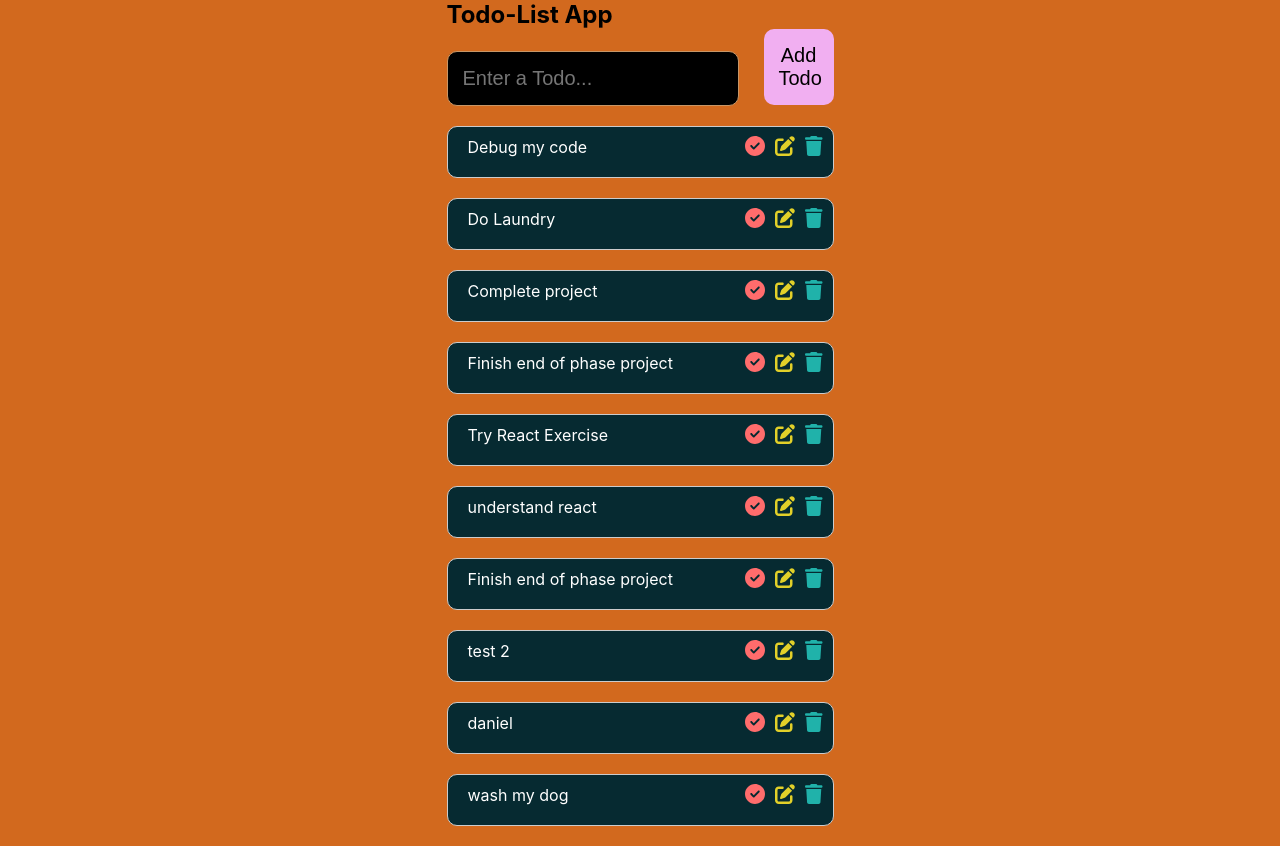
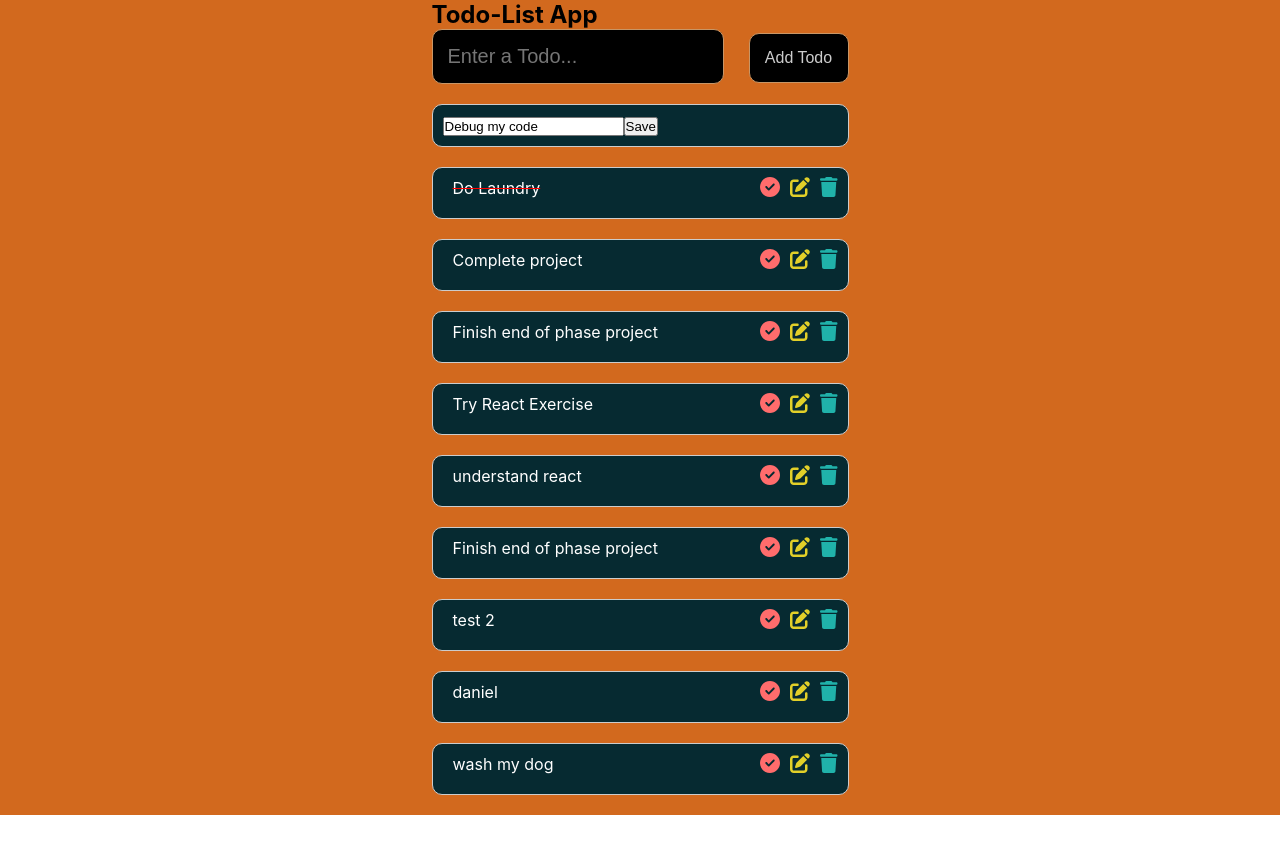
Before and after one commit to BlackHawk0/to-do, a React (Create React App) app: page / in a window 1280 px wide. Both pictures are taken after a click on the button 785 px from the left and 147 px from the top of the page. After the commit the page ends 815 px from the top, so only its background shows below. Built offline with nearby package versions, Linux system fonts and the light colour scheme; data requests are answered from the project's data file.

Commit message:
edit and deete buttons

```diff
--- a/src/App.css
+++ b/src/App.css
@@ -42,19 +42,20 @@
 }
 
 .button-add {
-  width: 70px;
-  padding: 15px 15px;
-  font-size: 20px;
+  outline: none;
+  width: 100px;
+  padding: 15px;
+  font-size: 16px;
+  color: #ccc;
+  background-color: #000000;
+  border: 1px solid #c89666;
   border-radius: 10px;
-  border: 0;
-  background-color: #f1aff1;
-  cursor: pointer;
 }
+
 
 .list-item {
   display: flex;
   margin: 20px 0;
-  /* border: 1px solid #ccc; */
   border-radius: 10px;
   padding: 10px;
   max-height: 30px;
@@ -133,10 +134,12 @@ button:focus {
 }
 
 
-/* .strike{
+ .strike{
   text-decoration: line-through;
   color: red
 }
+
+/*
 .todo{
     font-family: 'Roboto', sans-serif;
     display: flex;
--- a/src/App.js
+++ b/src/App.js
@@ -15,6 +15,11 @@ function App() {
     .then(data => setTest(data))
   }, [])
 
+  function deleteTodo(id){
+    const newTodo = test.filter(todo => todo.id !== id)
+    setTest(newTodo)
+  }
+
 
   return (
     <div className="container">
@@ -23,12 +28,12 @@ function App() {
           <Header />
         </div>
         <div>
-         <TodoForm />
+         <TodoForm items={test} del={deleteTodo}/>
           {/* <TodoForm input={input}  setInput={setInput} todos={todos} setTodos={setTodos} editTodo={editTodo} setEditTodo={setEditTodo}/> */}
         </div>
         <div>
          {/* <TodoList todos={todos} setTodos={setTodos} editTodo={editTodo} setEditTodo={setEditTodo}/> */}
-         <TodoList todos={test} />
+         {/* <TodoList todos={test} /> */}
 
         </div>
       </div>
--- a/src/component/Todo.js
+++ b/src/component/Todo.js
@@ -1,7 +1,43 @@
-import React from 'react'
+import React, {useState} from 'react'
 import '../App.css'
 
-function Todo({todo}) {
+function Todo({todo, del}) {
+
+    const [isEditing, setIsEditing] = useState(false)
+    const [newTitle, setNewTitle] = useState(todo.title)
+
+    function handleComplete(){
+        todo.completed = !todo.completed
+    }
+    function handleEdit(){
+        setIsEditing(true)
+    }
+
+    function handleChange(e){
+        setNewTitle(e.target.value)
+    }
+
+    function handleUpdate(e){
+        e.preventDefault()
+        todo.title = newTitle
+        setIsEditing(false)
+    }
+
+    function handleDelete(){
+        del(todo.id)
+    }
+
+    if(isEditing){
+        return(
+            <div className='wrap'>
+                <form className='todo-edit-form' onSubmit={handleUpdate}>
+                    <input type='text' value={newTitle} onChange={handleChange}/>
+                    <button>Save</button>
+                </form>
+            </div>
+        )
+    }
+
     return (
         <div className={todo.completed ? "strike" : " "}>
         <div className= 'wrap'>
@@ -10,13 +46,13 @@ function Todo({todo}) {
 
         </div>
         <div className="todo1">
-            <button className='button-complete'>
+            <button className='button-complete' onClick={handleComplete}>
                 <i className='fa fa-check-circle'></i>
             </button>
-            <button className='button-edit'>
+            <button className='button-edit' onClick={handleEdit}>
                 <i className='fa fa-edit'></i>
             </button>
-            <button className='button-delete'>
+            <button className='button-delete' onClick={handleDelete}>
                 <i className='fa fa-trash'></i>
             </button>
         </div>
--- a/src/component/TodoForm.js
+++ b/src/component/TodoForm.js
@@ -1,38 +1,8 @@
-import React, { useEffect, useState } from 'react'
-import Todo from './Todo';
+import React , {useState } from 'react'
+import Todo from './Todo'
 
 
-
-// const TodoForm = ({input, setInput, todos, setTodos, editTodo, setEditTodo}) => {
-//   const updateTodo=(title,id,completed)=>{
-//     const newTodo=todos.map((todo)=>
-//       todo.id === id ? {title, id, completed}: todo
-//     );
-//     setTodos(newTodo);
-//     setEditTodo("");
-//   };
-//   useEffect(()=>{
-//     if(editTodo){
-//       setInput(editTodo.title)
-//     }else{
-//       setInput("")
-//     }
-//   },[setInput, editTodo] );
-//   const onInputChange = (event) => {
-//     setInput(event.target.value);
-//   }
-//   const onFormSubmit=(event)=>{
-//     event.preventDefault();
-//     if(!editTodo){
-//       setTodos([...todos, {id:todos.id, title:input, completed: false}]);
-//       setInput("");
-//     }else{
-//       updateTodo(input,editTodo.id.completed)
-//     }
-
-//   }
-
-function TodoForm(){
+function TodoForm({items, del}){
     const [input, setInput] = useState("");
     const [todos, setTodos] = useState({title:'', completed: false});
 
@@ -42,8 +12,6 @@ function TodoForm(){
 
      const handleSubmit = (e) => {
         e.preventDefault();
-        // setTodos([...todos, input]);
-        // setInput("");
         fetch('http://localhost:3000/todos', {
              method: 'POST',
            headers: {
@@ -60,7 +28,7 @@ function TodoForm(){
            setInput("");
        })
     }
-    // console.log(todos);
+
 
     return (
         <div>
@@ -68,12 +36,9 @@ function TodoForm(){
               <input type="text" className="task-input" placeholder='Enter a Todo...' onChange={handleChange} />
               <button type="submit" className='button-add' onClick={handleSubmit}>Add Todo</button>
             </form>
-            {/* <ul>
-                {todos.map(todo => (
-                    <Todo key={todo.id}
-                     todo={todo}/>
-                ))}
-            </ul> */}
+             <div>
+           {items.map((todo) => <Todo key={todo.id} todo={todo} del={del} />)}
+        </div>
         </div>
     )
 }
```
